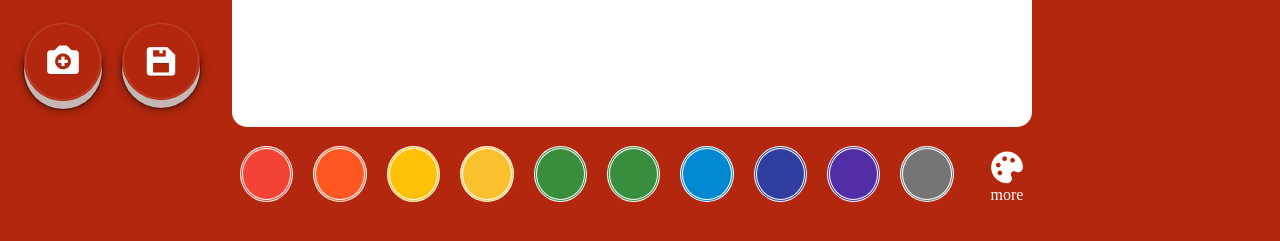
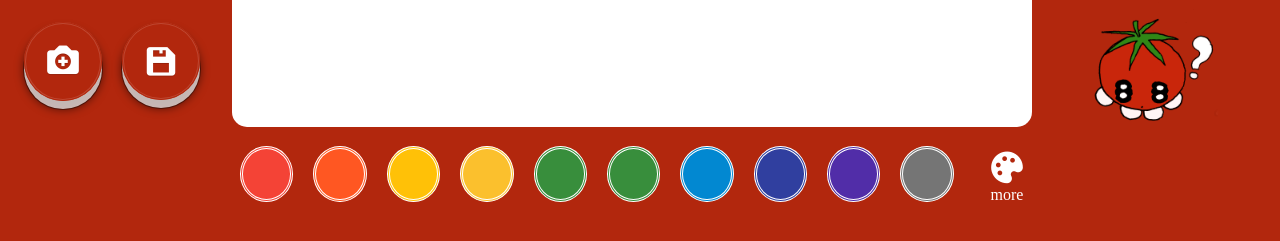
Before and after one commit to trustmitt/tomatoPad, a plain HTML site: page index.html in a window 1280 px wide. Shown: the part 477-718 px from the top of the page. Drawn offline with nearby package versions, Linux system fonts and the light colour scheme; the site is published under a folder, as on GitHub Pages, so addresses that start at the root find nothing; a web font is replaced by a local one.

Commit message:
Update index.html

```diff
--- a/index.html
+++ b/index.html
@@ -114,7 +114,7 @@
                         <a href="https://trustmitt.tistory.com/"><i class="bx bxl-blogger"></i></a>
                         <a href="https://www.instagram.com/mainmirror/"> <i class="bx bxl-instagram-alt"></i></a
                     ></span>
-                    <img src="/img/KakaoTalk_20221024_225547728_0111.png" alt="" class="tomato-img" />
+                    <img src="./img/KakaoTalk_20221024_225547728_0111.png" alt="" class="tomato-img" />
                 </div>
             </div>
         </div>
```
